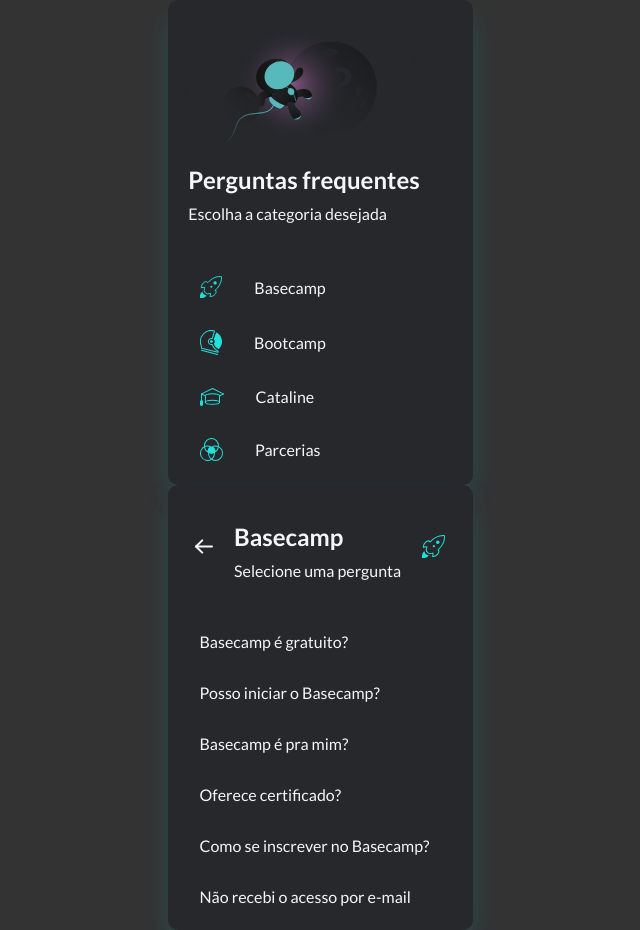
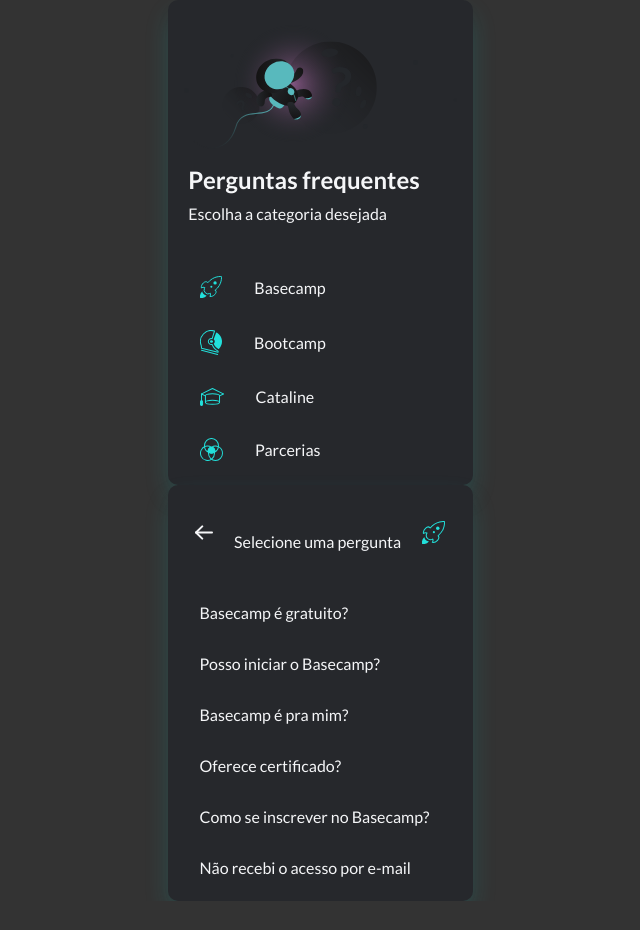
Before and after one commit to Julyemerson/vuex-project, a Vue app: page / in a window 1280 px wide. Both pictures are taken after a click on the item "Basecamp". Shown: the whole page, without its empty margins (320-960 px from the left). After the commit the page ends 901 px from the top, so only its background shows below. Built offline with nearby package versions, Linux system fonts and the light colour scheme.

Commit message:
pc do trabalho

```diff
--- a/src/components/Header.vue
+++ b/src/components/Header.vue
@@ -2,7 +2,7 @@
   <header>
     <img :src="backArrow" alt="Seta Voltar" />
     <div>
-            <h2 class="title">Basecamp</h2>
+      <h2 class="title">{{ name }}</h2>
       <h3 class="subtitle">Selecione uma pergunta</h3>
     </div>
     <img :src="basecampIcon" alt="Basecamp" />
@@ -14,6 +14,12 @@ import backArrow from "@/assets/icons/backArrow.svg";
 import basecampIcon from "@/assets/icons/basecamp-1.svg";
 
 export default {
+  props: {
+    name: {
+      type: String,
+      required: true,
+    },
+  },
   data() {
     return {
       backArrow,
--- a/src/pages/Basecamp.vue
+++ b/src/pages/Basecamp.vue
@@ -1,6 +1,6 @@
 <template>
   <div class="wrapper">
-        <Header />
+    <Header :name="$basecampQuestions.title" />
     <main>
       <ul class="faq-categories">
         <li
@@ -35,6 +35,7 @@ export default {
   },
   created() {
     this.$store.dispatch("BasecampQuestion");
+    console.log(this.$basecampQuestions);
   },
 };
 </script>
--- a/src/pages/Bootcamp.vue
+++ b/src/pages/Bootcamp.vue
@@ -1,6 +1,6 @@
 <template>
   <div class="wrapper">
-        <Header />
+    <Header :name="$bootcampQuestions.title" />
     <main>
       <ul class="faq-categories">
         <li
--- a/src/pages/Cataline.vue
+++ b/src/pages/Cataline.vue
@@ -1,6 +1,6 @@
 <template>
   <div class="wrapper">
-        <Header />
+    <Header :name="$catalineQuestions.title" />
     <main>
       <ul class="faq-categories">
         <li
--- a/src/pages/Partnership.vue
+++ b/src/pages/Partnership.vue
@@ -1,6 +1,6 @@
 <template>
   <div class="wrapper">
-        <Header />
+    <Header :name="$partnershipQuestions.title" />
     <main>
       <ul class="faq-categories">
         <li
```
Lines whose indentation alone changed are shown as unchanged.
